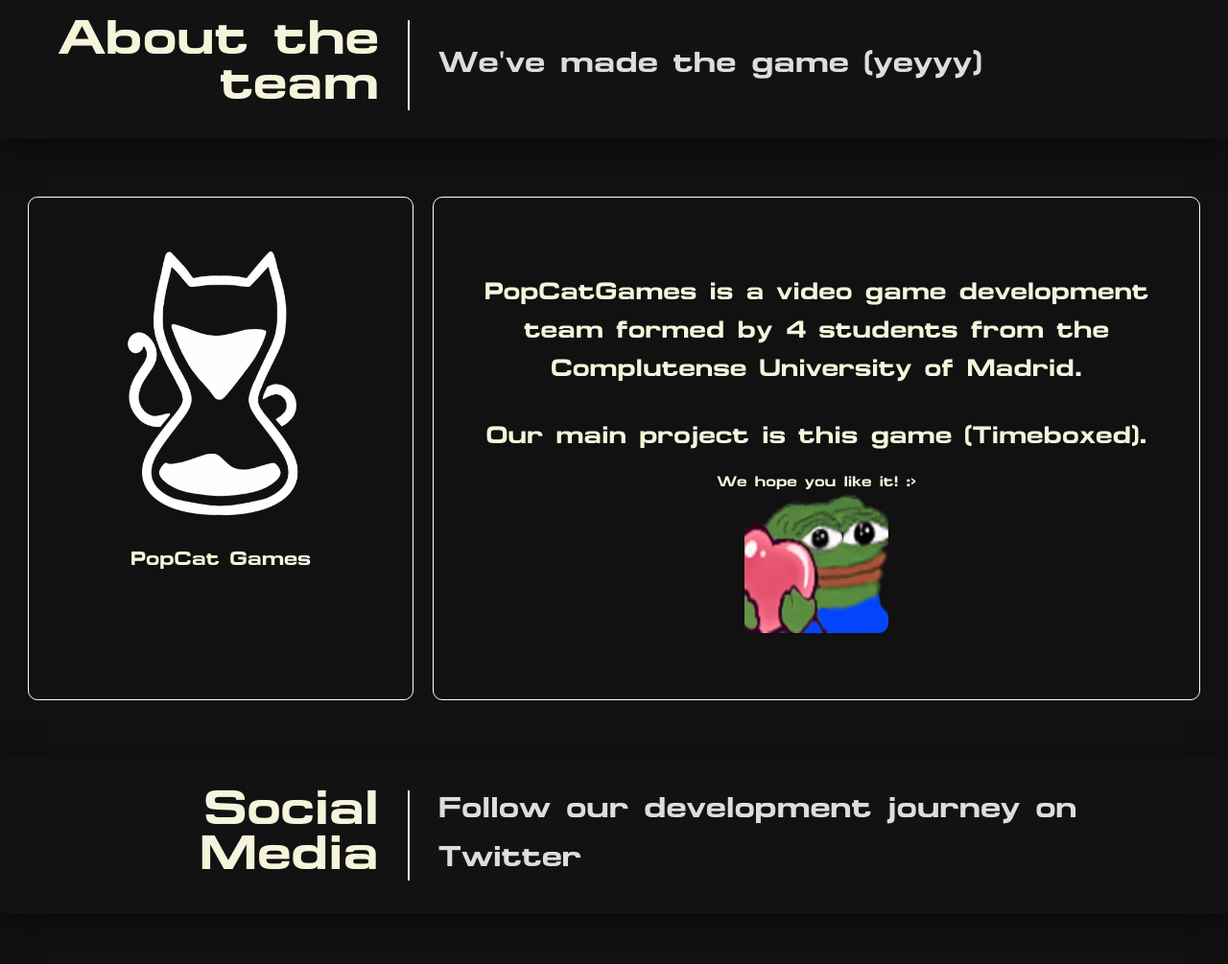
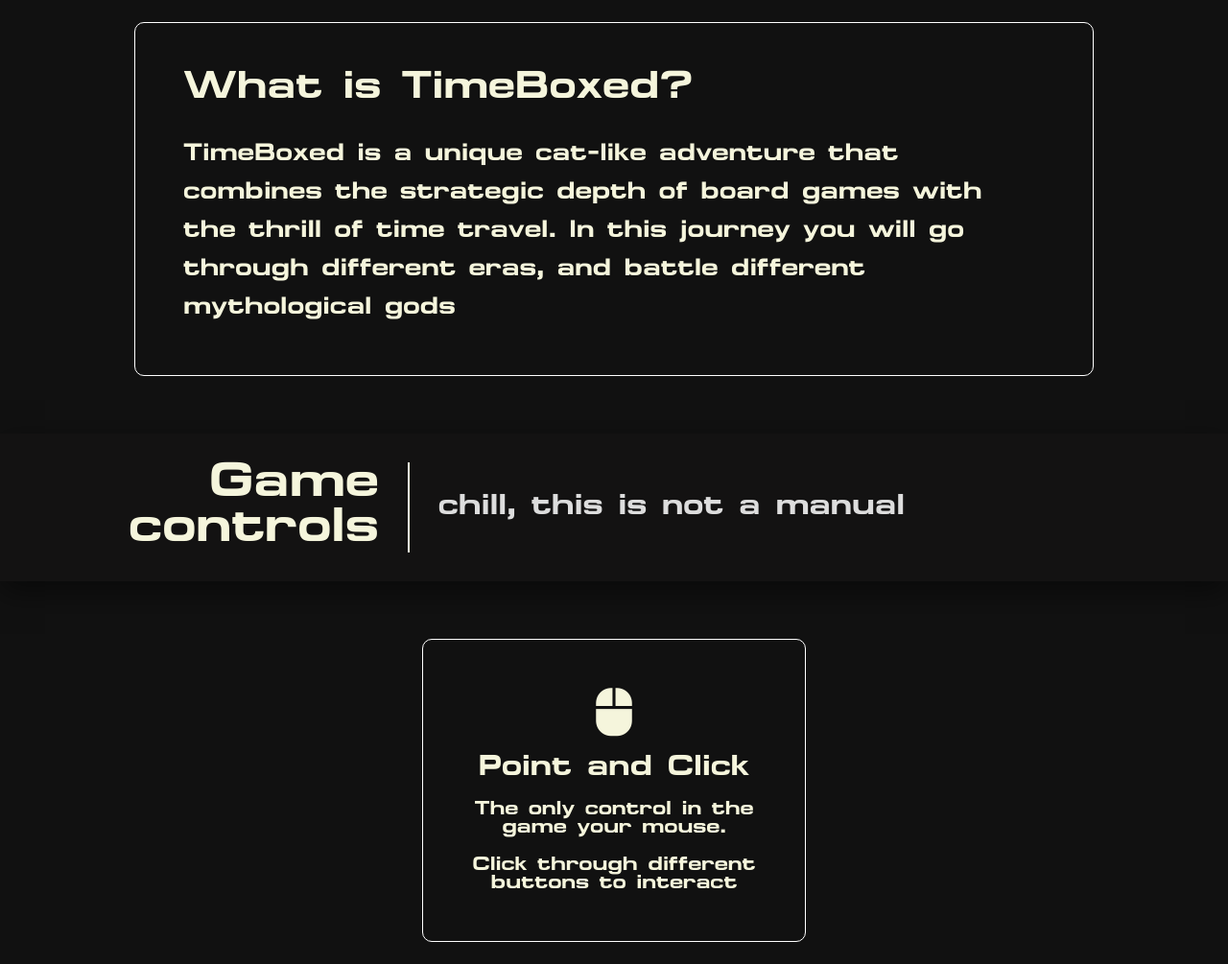
Before and after one commit to MaltenGD/TimeBoxed, a website with bundled scripts: page index.html in a window 1280 px wide. Shown: the part 1075-2080 px from the top of the page at 96% size. Built offline with nearby package versions, Linux system fonts and the light colour scheme.

Commit message:
Added simple game description and controll section

```diff
--- a/index.html
+++ b/index.html
@@ -51,6 +51,32 @@
                 <p>WAIT WHAT!?</p>
             </a>
         </div>
+        <div class="info-modules-container" style="max-width: 100%;">
+            <div class="info-module" style="max-width: 1000px; text-align: left;">
+                <h3 style="font-size: 40px"">What is TimeBoxed?</h3>
+                <p id="GameInfoP">
+                    TimeBoxed is a unique cat-like adventure that combines the strategic depth of board games with the thrill of time travel. In this journey you will go through different eras, and battle different mythological gods
+                </p>
+            </div>
+        </div>
+
+        <div id="game-controls" class="info-section">
+            <h1> Game controls</h1>
+            <p>
+                chill, this is not a manual
+            </p>
+        </div>
+
+        <div class="info-modules-container">
+            <div class="info-module">
+                <i class="fa-solid fa-computer-mouse" style="font-size: 50px; margin-bottom: 20px;"></i>
+                <h3 >Point and Click</h3>
+                <p>The only control in the game your mouse.</p>
+                <p>Click through different buttons to interact</p>
+            </div>
+        </div>
+
+
         <div id="about-team" class="info-section">
             <h1> About the team</h1>
             <p>
@@ -77,6 +103,16 @@
                     We hope you like it! :>
                 </p>
                 <img src="images/peepoLove.png">
+            </a>
+            <a class="info-module" style="min-width: 600px">
+                <h3>Game authors:</h3></h3>
+                <p>
+                <p id="TeamInfoP">Alicia Sarahi Sanchez Varela.</p>
+                <p id="TeamInfoP">Zhiyi Zhou</p>
+                <p id="TeamInfoP">Oliver Garcia Aguado</p>
+                <p id="TeamInfoP">Alexandra Lenta</p>
+
+                </p>
             </a>
 
         </div>
--- a/styles.css
+++ b/styles.css
@@ -70,7 +70,7 @@
     justify-content: center;
     padding: 20px;
     gap: 20px;
-    max-width: 70%;
+    max-width: 90%;
     margin-left: auto;
     margin-right: auto;
 
@@ -103,11 +103,11 @@
 }
 
 .info-module h3 {
-    font-size: 20px;
+    font-size: 30px;
 }
 .info-module p{
     margin-top: 20px;
-    font-size: 15px;
+    font-size: 20px;
 
 }
 #TeamInfoP
@@ -119,6 +119,14 @@
 
 }
 
+#GameInfoP
+{
+    margin-top: 30px;
+    max-width: 100%;
+    font-size: 25px;
+    line-height: 40px;
+
+}
 
 .boxButtonOpen img {
     width: 150px;
```
